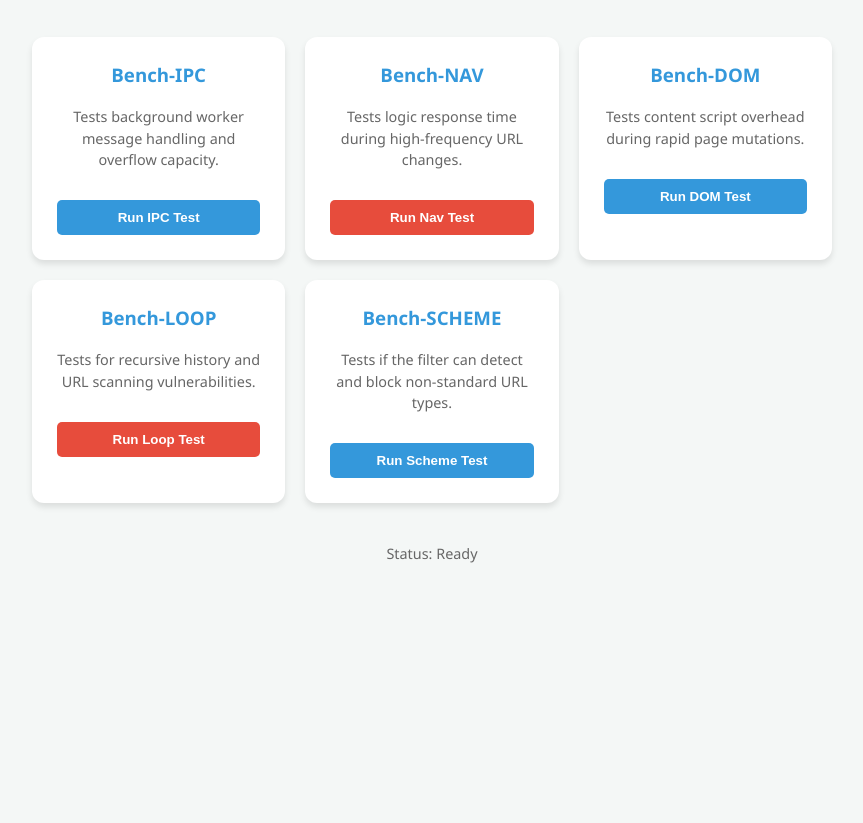
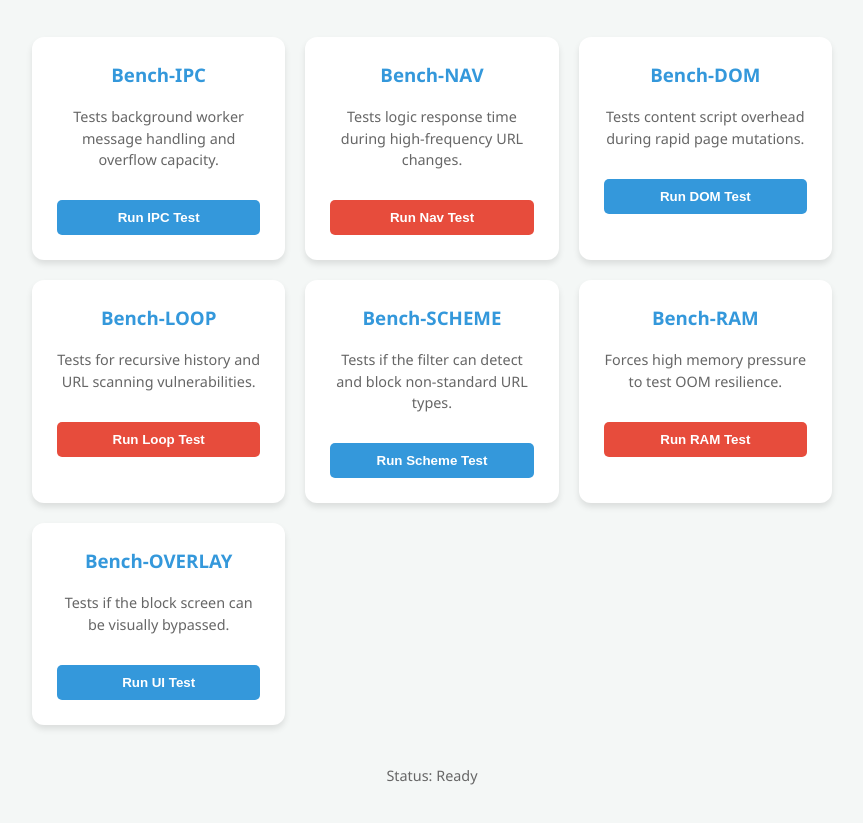
Before and after one commit to Epstein-Island-Boys/benchmarks-test, a plain HTML site: page index.html in a window 1280 px wide. Shown: the part 143-966 px from the top of the page, without its empty margins (208-1071 px from the left). Before the commit the page ends 800 px from the top, so only its background shows below. Drawn offline with Linux system fonts and the light colour scheme.

Commit message:
Update index.html

```diff
--- a/index.html
+++ b/index.html
@@ -42,6 +42,17 @@
                 <p>Tests if the filter can detect and block non-standard URL types.</p>
                 <button class="btn" onclick="startSchemeTest()">Run Scheme Test</button>
             </div>
+            <div class="card">
+                <h3>Bench-RAM</h3>
+                <p>Forces high memory pressure to test OOM resilience.</p>
+                <button class="btn btn-warn" onclick="startRamTest()">Run RAM Test</button>
+            </div>
+
+            <div class="card">
+                <h3>Bench-OVERLAY</h3>
+                <p>Tests if the block screen can be visually bypassed.</p>
+                <button class="btn" onclick="startOverlayTest()">Run UI Test</button>
+            </div>
         </div>
 
         <footer>
```
